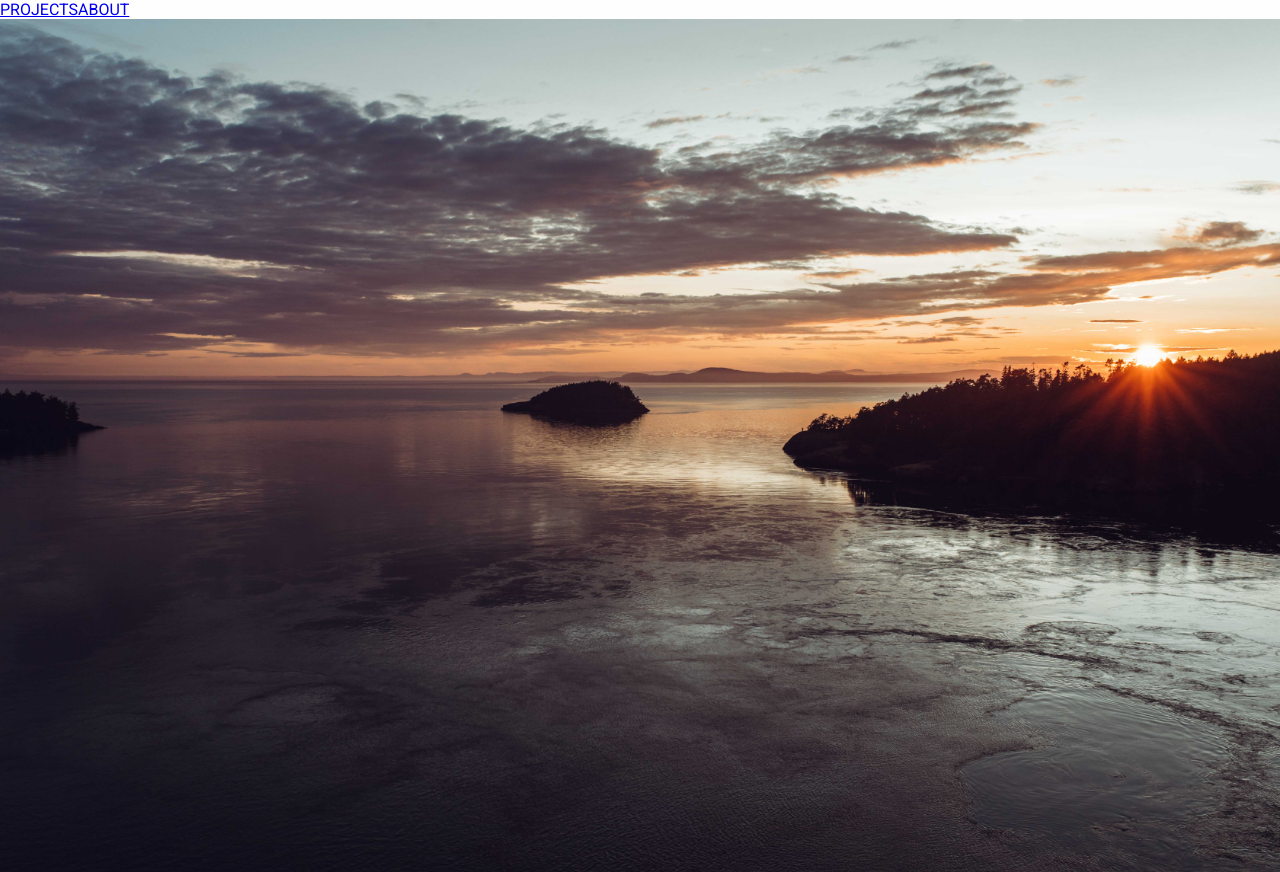
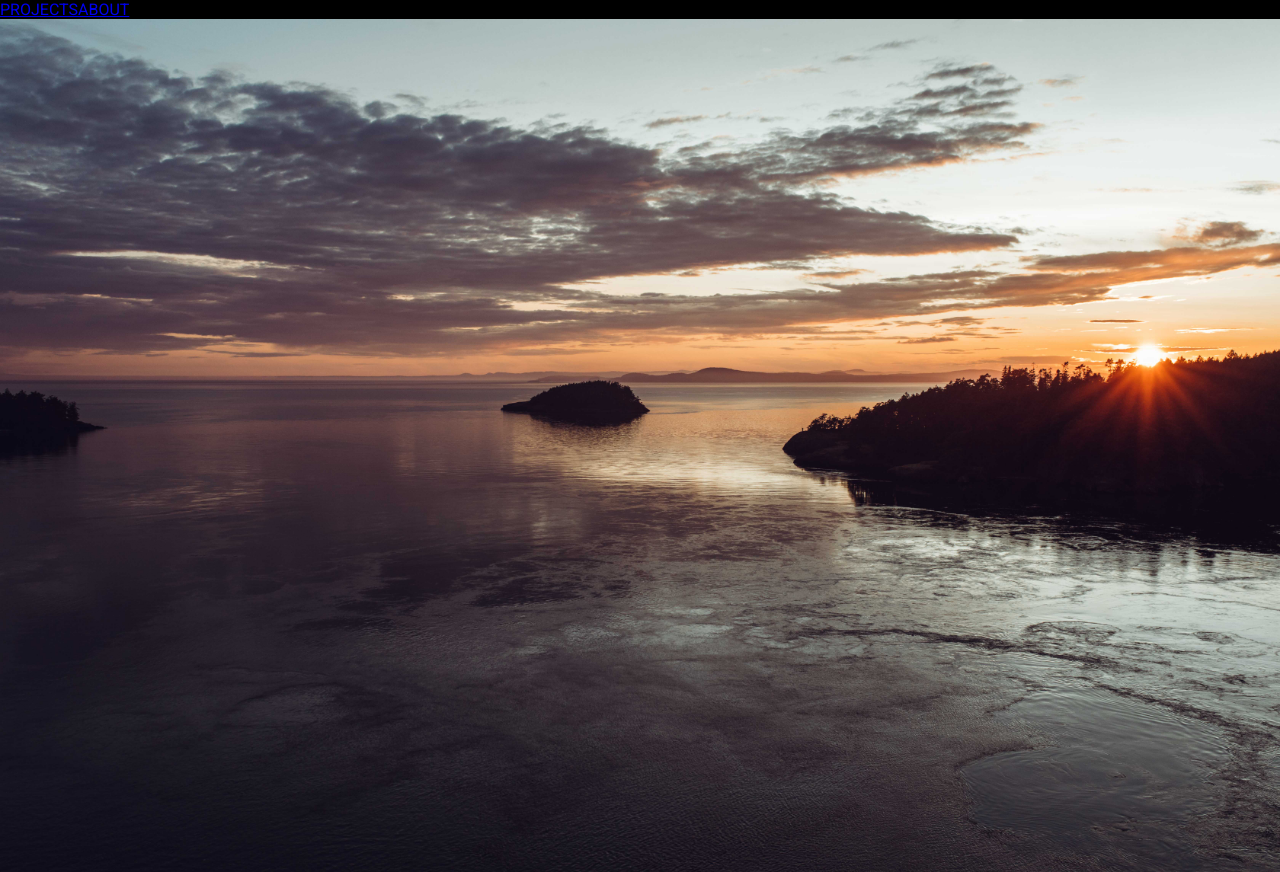
Before and after one commit to edignot/edignotportfolio, a Gatsby site: page / in a window 1280 px wide. Built offline with nearby package versions, Linux system fonts and the light colour scheme; Gatsby itself is replaced by a stand-in of ours.

Commit message:
CI check

```diff
--- a/src/css/index.css
+++ b/src/css/index.css
@@ -9,5 +9,5 @@ body {
   margin: 0;
   -webkit-font-smoothing: antialiased;
   -moz-osx-font-smoothing: grayscale;
-  background-color: #fefefe;
+  background-color: black;
 }
```
